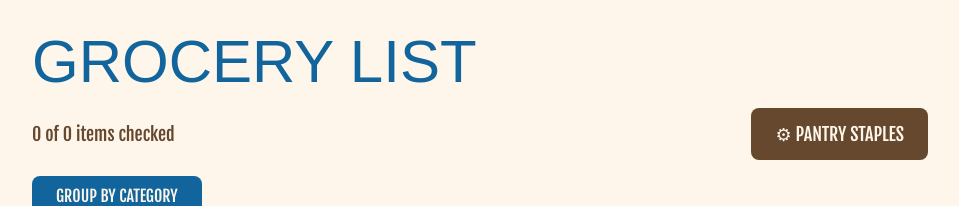
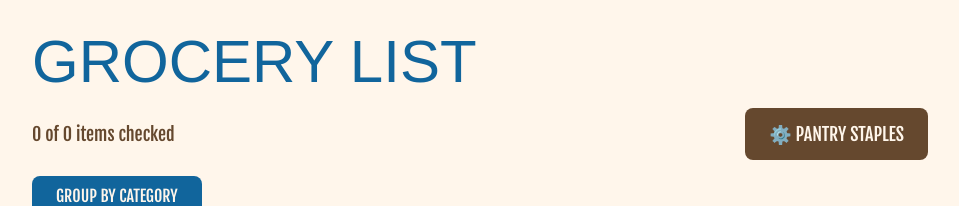
Before and after one commit to avanimunji/cooking-diaries, a React (Vite) app in the folder frontend/: page /grocery-list in a window 1280 px wide. Shown: the top 206 px of the page, without its empty margins (160-1119 px from the left). Built offline with nearby package versions, Linux system fonts and the light colour scheme; a web font is replaced by a local one.

Commit message:
pantry staples selection

```diff
--- a/frontend/src/pages/GroceryList.jsx
+++ b/frontend/src/pages/GroceryList.jsx
@@ -400,7 +400,7 @@ export default function GroceryList() {
                 onClick={() => setShowPantryModal(true)}
                 className="bg-darkbrown text-cream font-fjalla px-6 py-3 rounded-lg hover:bg-blue transition-colors uppercase text-lg"
               >
-                ⚙︎ Pantry Staples
+                ⚙️ Pantry Staples
               </button>
             </div>
 
```
